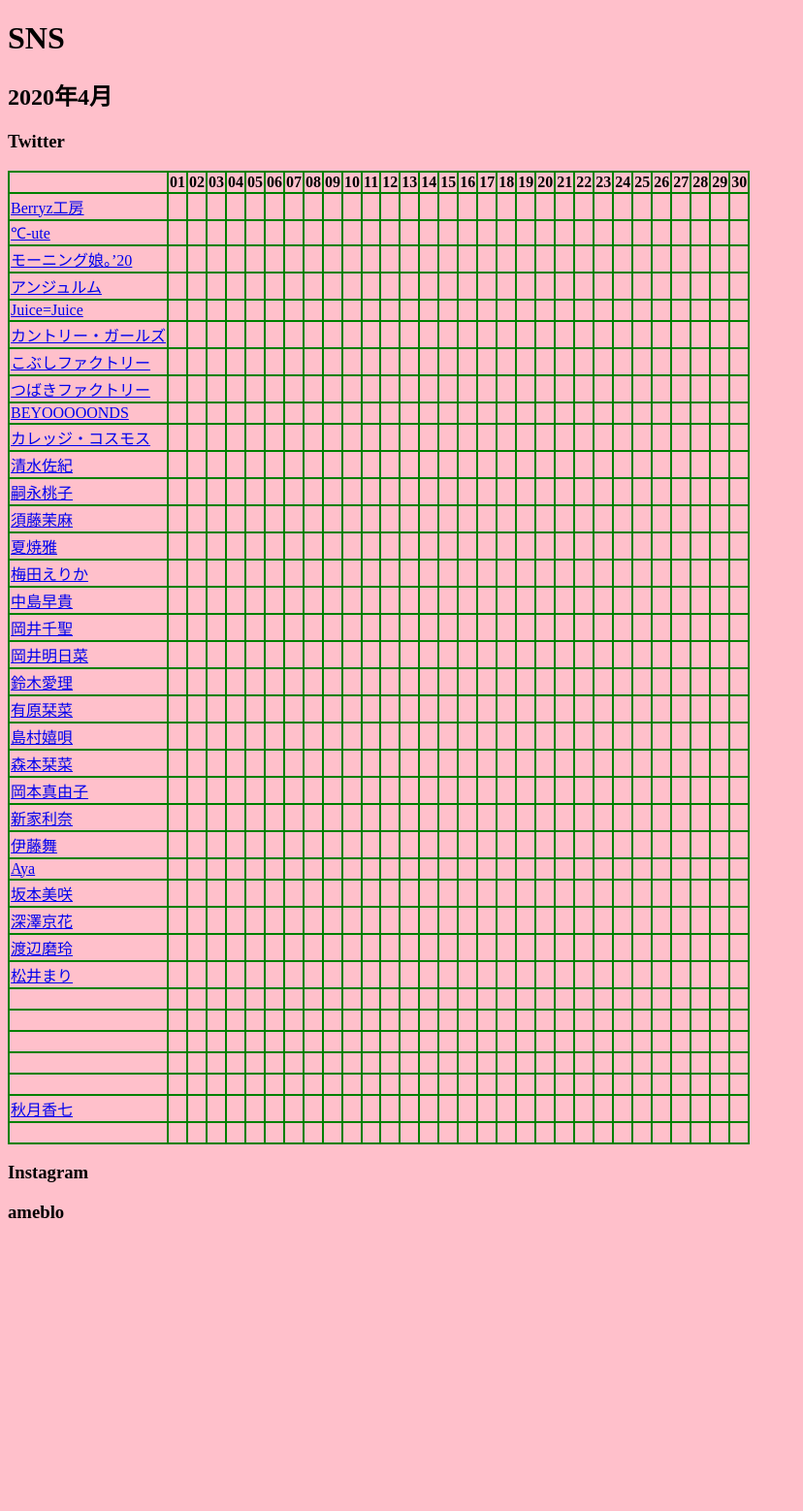
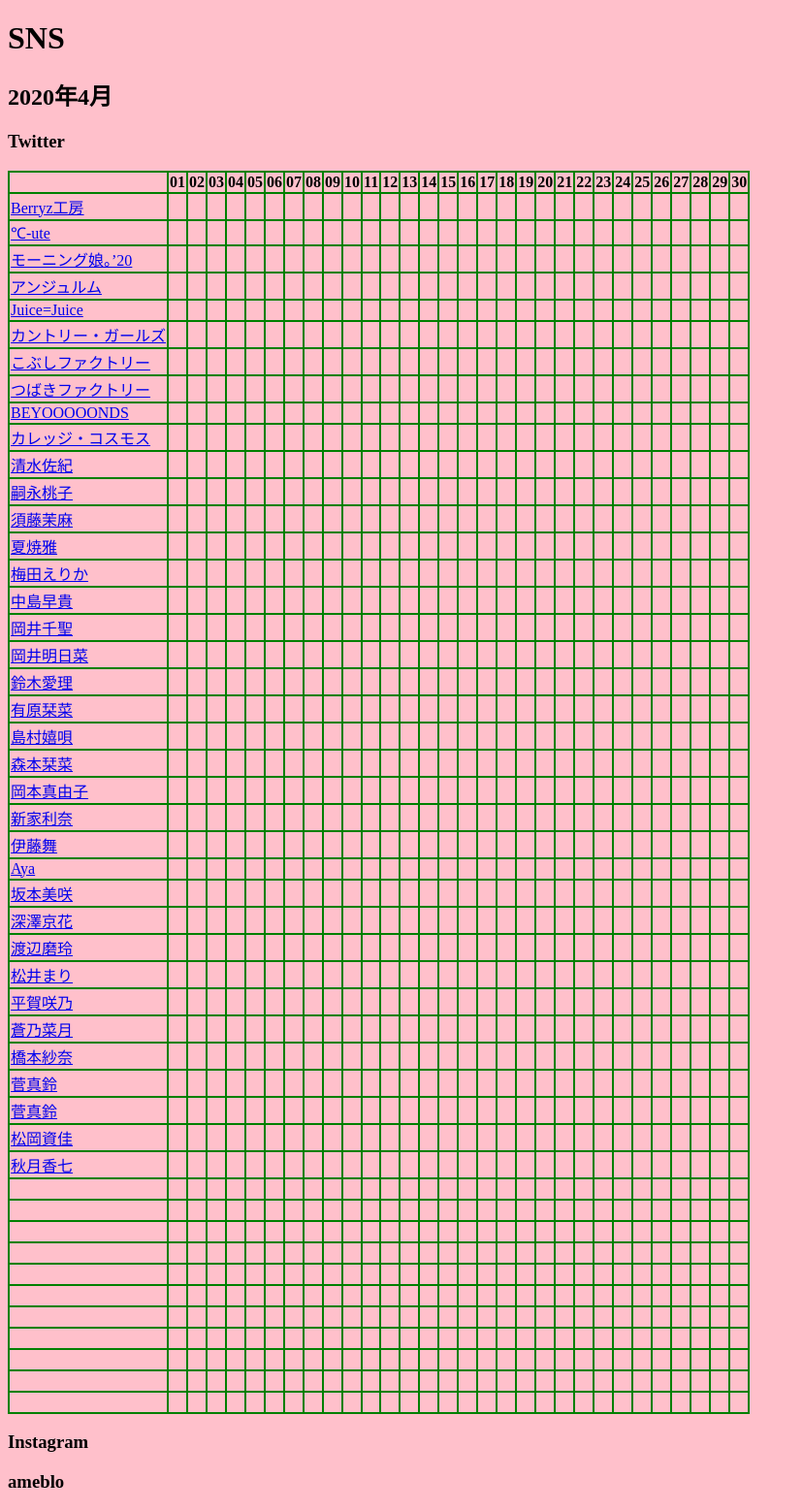
Before and after one commit to takaoyamakoshi/momochi, a Jekyll site: the page built from recommendation/sns/index.md, in a window 1280 px wide. Shown: the whole page at 97% size, without its empty margins (0-828 px from the left). Built offline with Jekyll 4.4.1, drawn with Linux system fonts in a browser that asks for light colours; our own code applies the rules of GitHub Pages for plain Markdown files; before the commit the page ends 1280 px from its top, so only the background shows below that.

Commit message:
Update index.md

```diff
--- a/recommendation/sns/index.md
+++ b/recommendation/sns/index.md
@@ -36,12 +36,23 @@
 | [深澤京花](https://twitter.com/kyonc_f/with_replies) | | | | | | | | | | | | | | | | | | | | | | | | | | | | | | |
 | [渡辺磨玲](https://twitter.com/marin_watanabe/with_replies) | | | | | | | | | | | | | | | | | | | | | | | | | | | | | | |
 | [松井まり](https://twitter.com/CQ_mari_m/with_replies) | | | | | | | | | | | | | | | | | | | | | | | | | | | | | | |
+| [平賀咲乃](https://twitter.com/sakino_hira/with_replies) | | | | | | | | | | | | | | | | | | | | | | | | | | | | | | |
+| [蒼乃菜月](https://twitter.com/aono_natsuki/with_replies) | | | | | | | | | | | | | | | | | | | | | | | | | | | | | | |
+| [橋本紗奈](https://twitter.com/hashimoto__sana/with_replies) | | | | | | | | | | | | | | | | | | | | | | | | | | | | | | |
+| [菅真鈴](https://twitter.com/CQ_marin_s/with_replies) | | | | | | | | | | | | | | | | | | | | | | | | | | | | | | |
+| [菅真鈴](https://twitter.com/Misskokudai18_3/with_replies) | | | | | | | | | | | | | | | | | | | | | | | | | | | | | | |
+| [松岡資佳](https://twitter.com/CQ_motoka_m/with_replies) | | | | | | | | | | | | | | | | | | | | | | | | | | | | | | |
+| [秋月香七](https://twitter.com/CQ_kana_a/with_replies) | | | | | | | | | | | | | | | | | | | | | | | | | | | | | | |
 | []() | | | | | | | | | | | | | | | | | | | | | | | | | | | | | | |
 | []() | | | | | | | | | | | | | | | | | | | | | | | | | | | | | | |
 | []() | | | | | | | | | | | | | | | | | | | | | | | | | | | | | | |
 | []() | | | | | | | | | | | | | | | | | | | | | | | | | | | | | | |
 | []() | | | | | | | | | | | | | | | | | | | | | | | | | | | | | | |
-| [秋月香七](https://twitter.com/CQ_kana_a/with_replies) | | | | | | | | | | | | | | | | | | | | | | | | | | | | | | |
+| []() | | | | | | | | | | | | | | | | | | | | | | | | | | | | | | |
+| []() | | | | | | | | | | | | | | | | | | | | | | | | | | | | | | |
+| []() | | | | | | | | | | | | | | | | | | | | | | | | | | | | | | |
+| []() | | | | | | | | | | | | | | | | | | | | | | | | | | | | | | |
+| []() | | | | | | | | | | | | | | | | | | | | | | | | | | | | | | |
 | []() | | | | | | | | | | | | | | | | | | | | | | | | | | | | | | |
 
 
```
